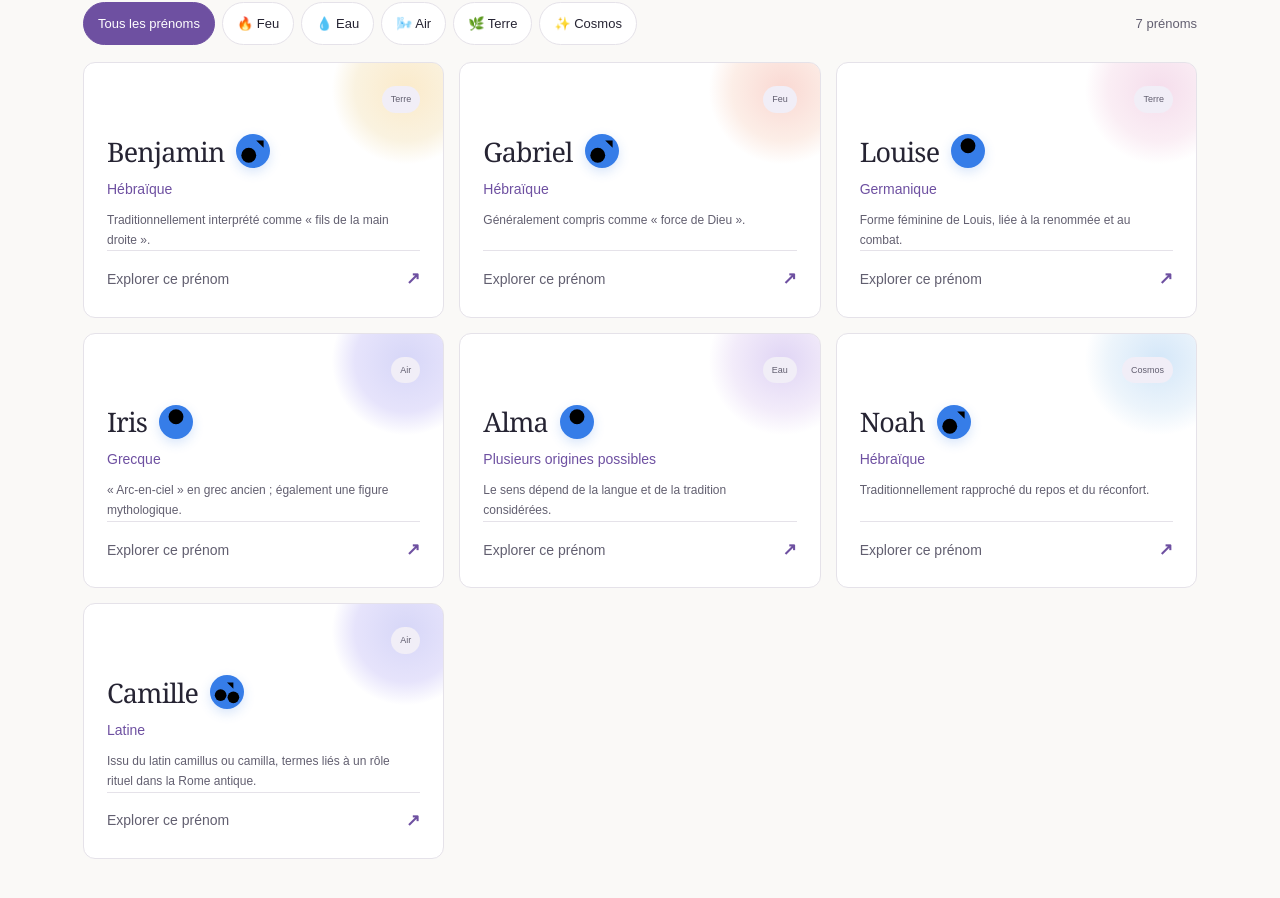
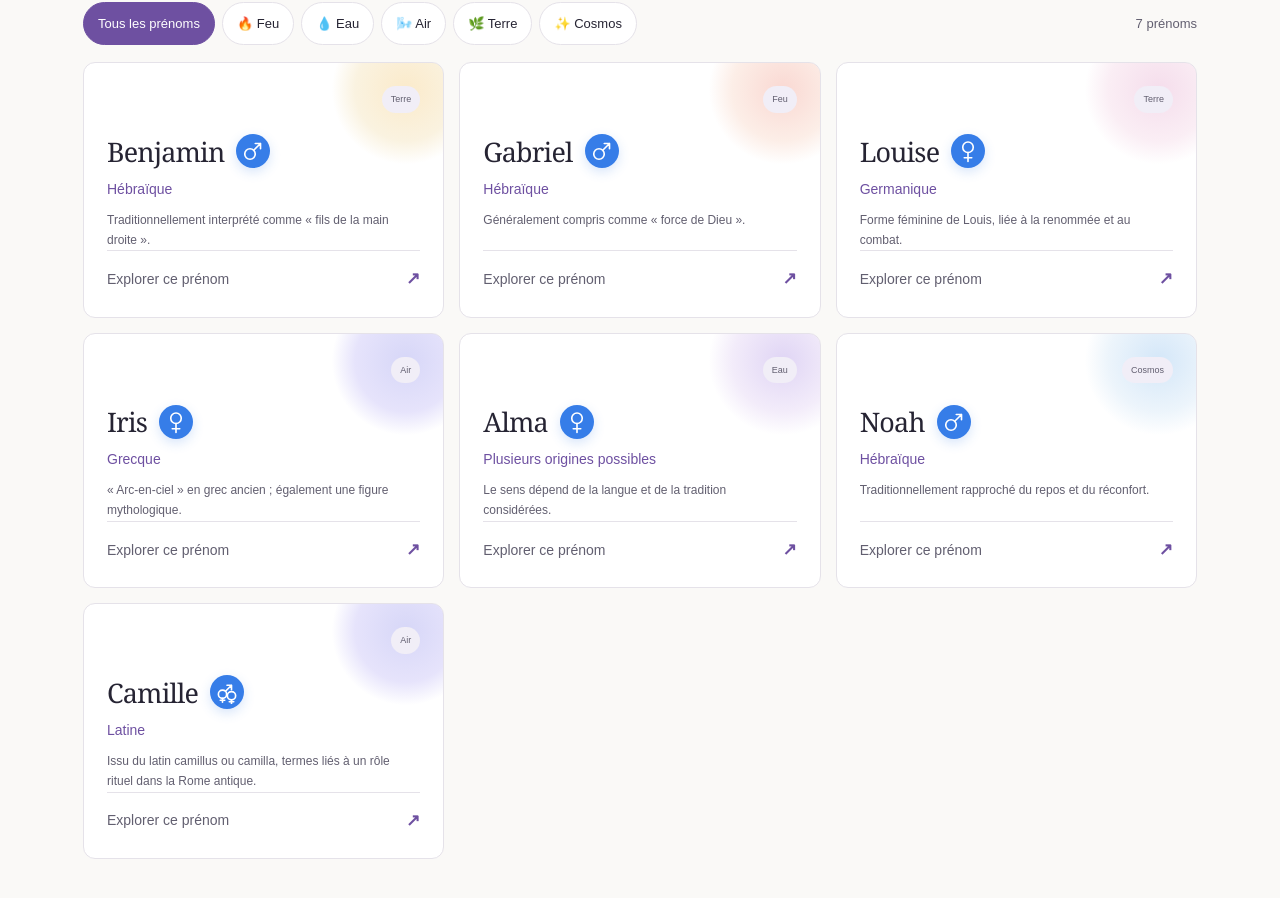
Before and after one commit to Nabouna32/Names, a Next.js app: page / in a window 1280 px wide. Shown: the part 1531-2429 px from the top of the page. Built offline with nearby package versions, Linux system fonts and the light colour scheme.

Commit message:
Size and style gender SVG icons consistently

```diff
--- a/src/app/page.tsx
+++ b/src/app/page.tsx
@@ -19,9 +19,9 @@ const symbols=[{emoji:"🌅",label:"Le moment",title:"L'heure dorée",text:"Benj
 function GenderIcon({gender}:{gender:GenderKey}) {
   const label=gender==="masculin"?"Genre masculin":gender==="féminin"?"Genre féminin":"Genre mixte";
   return <span className={"name-card-gender gender-"+gender} role="img" aria-label={label} title={gender==="masculin"?"Masculin":gender==="féminin"?"Féminin":"Mixte"}>
-    {gender==="mixte" ? <svg viewBox="0 0 32 32" aria-hidden="true"><circle cx="10" cy="19" r="5.5"/><path d="M14 15 22 7m-6 0h6v6M10 24.5v5m-3-2.5h6"/><circle cx="22" cy="21" r="5.5"/><path d="M22 26.5v5m-3-2.5h6"/></svg> :
-      gender==="masculin" ? <svg viewBox="0 0 32 32" aria-hidden="true"><circle cx="12" cy="20" r="7"/><path d="m17 15 9-9m-7 0h7v7"/></svg> :
-      <svg viewBox="0 0 32 32" aria-hidden="true"><circle cx="16" cy="11" r="7"/><path d="M16 18v12m-5-5h10"/></svg>}
+    {gender==="mixte" ? <svg width="24" height="24" viewBox="0 0 32 32" fill="none" stroke="currentColor" strokeWidth="2.2" strokeLinecap="round" strokeLinejoin="round" aria-hidden="true"><circle cx="10" cy="19" r="5.5"/><path d="M14 15 22 7m-6 0h6v6M10 24.5v5m-3-2.5h6"/><circle cx="22" cy="21" r="5.5"/><path d="M22 26.5v5m-3-2.5h6"/></svg> :
+      gender==="masculin" ? <svg width="24" height="24" viewBox="0 0 32 32" fill="none" stroke="currentColor" strokeWidth="2.2" strokeLinecap="round" strokeLinejoin="round" aria-hidden="true"><circle cx="12" cy="20" r="7"/><path d="m17 15 9-9m-7 0h7v7"/></svg> :
+      <svg width="24" height="24" viewBox="0 0 32 32" fill="none" stroke="currentColor" strokeWidth="2.2" strokeLinecap="round" strokeLinejoin="round" aria-hidden="true"><circle cx="16" cy="11" r="7"/><path d="M16 18v12m-5-5h10"/></svg>}
   </span>;
 }
 export default function HomePage(){
```
